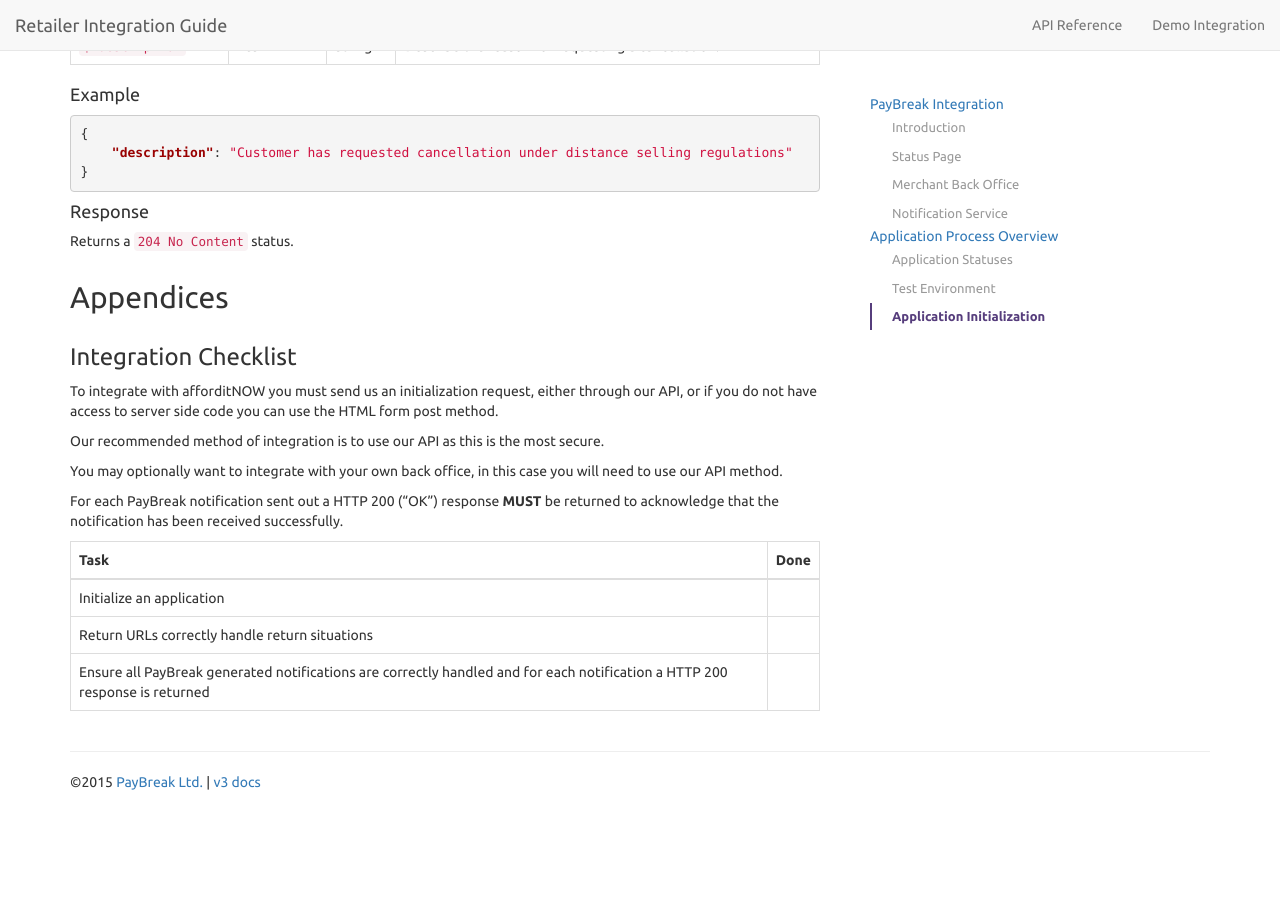
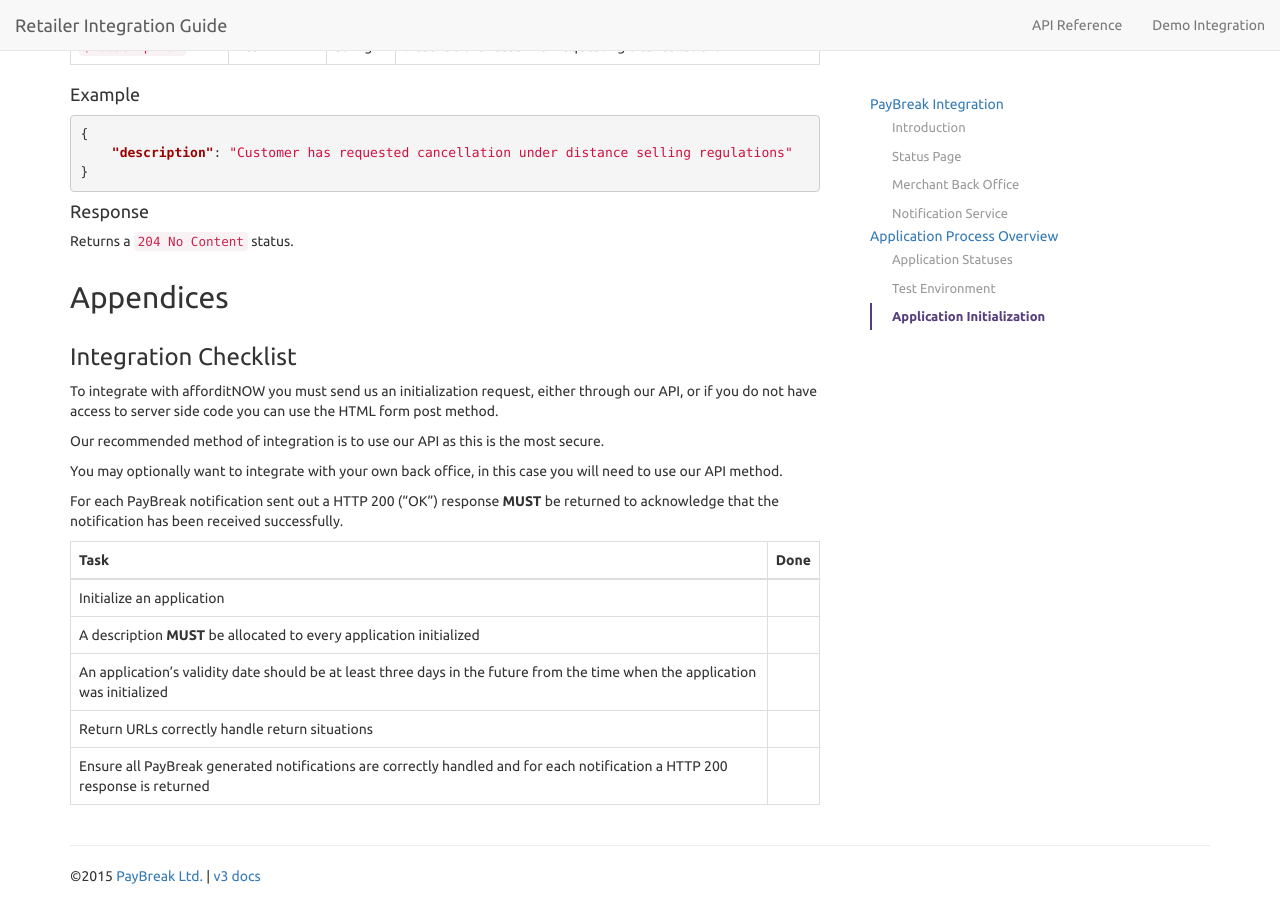
Before and after one commit to PayBreak/retailer-integration-guide, a Jekyll site: the page built from index.md, in a window 1280 px wide and 900 px high, scrolled down 9626 px. Built offline with Jekyll 4.4.1, drawn with Linux system fonts in a browser that asks for light colours; nearby versions of some CDN libraries; Markdown is read by kramdown in place of the engine named in the settings; our own code applies the rules of GitHub Pages for plain Markdown files; before the commit the page ends 10432 px from its top, so only the background shows below that.

Commit message:
Check list update

```diff
--- a/index.md
+++ b/index.md
@@ -354,5 +354,7 @@ the notification has been received successfully.
 Task | Done
 --- | ---
 Initialize an application |
+A description **MUST** be allocated to every application initialized |
+An application's validity date should be at least three days in the future from the time when the application was initialized  |
 Return URLs correctly handle return situations |
 Ensure all PayBreak generated notifications are correctly handled and for each notification a HTTP 200 response is returned |
```
